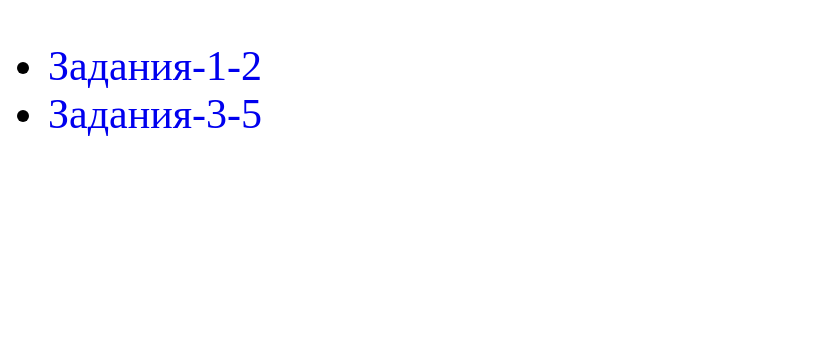
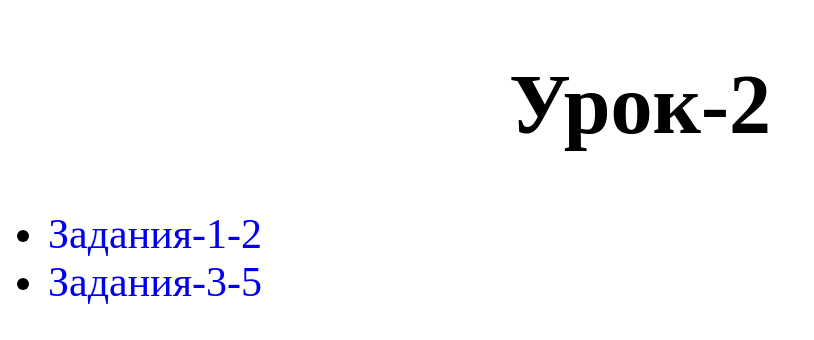
Before and after one commit to AlexandrSvistunov/js-base, a plain HTML site: page index.html in a window 1280 px wide. Shown: the whole page, without its empty margins (0-814 px from the left). Drawn offline with Linux system fonts and the light colour scheme.

Commit message:
change lesson-2

```diff
--- a/index.html
+++ b/index.html
@@ -10,6 +10,7 @@
 </head>
 
 <body>
+    <h1>Урок-2</h1>
     <ul>
         <li>
             <a href="exercise-1-2.html">Задания-1-2</a>
--- a/style.css
+++ b/style.css
@@ -1,5 +1,9 @@
 body {
   font-size: 42px;
+}
+
+h1, h2, h3 {
+  text-align: center;
 }
 
 li a {
```
